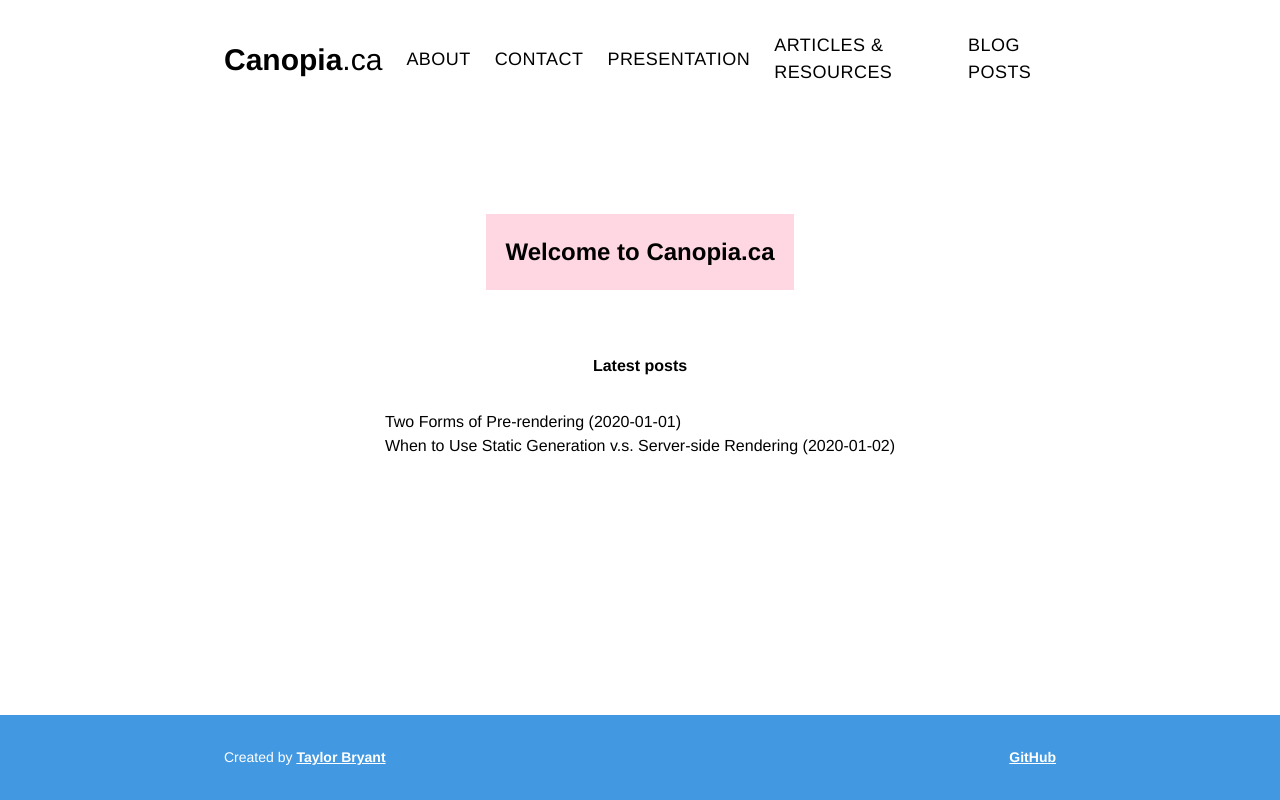
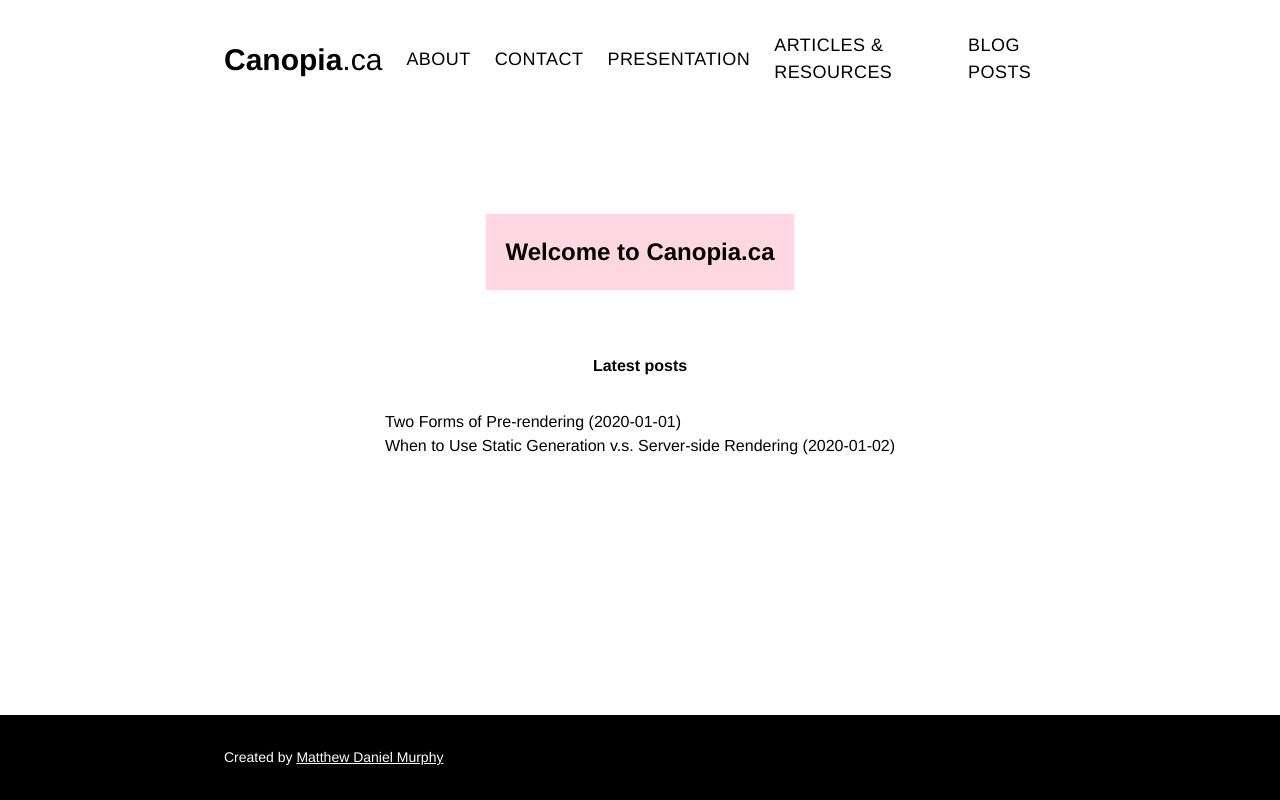
Before and after one commit to mattdanielmurphy/canopia.ca, a Next.js app: page / in a window 1280 px wide. Built offline with nearby package versions, Linux system fonts and the light colour scheme.

Commit message:
update footer component

```diff
--- a/components/footer.js
+++ b/components/footer.js
@@ -1,21 +1,11 @@
 function Footer() {
   return (
-    <footer className="bg-blue-500">
+    <footer className="bg-black">
       <ul className="flex items-center justify-between max-w-4xl p-4 mx-auto text-sm text-white md:p-8">
         <li>
           Created by{" "}
-          <a href="https://bryant.io" target="_blank" className="font-bold">
-            Taylor Bryant
-          </a>
-        </li>
-
-        <li>
-          <a
-            href="https://github.com/oddstronaut/tailwind-next"
-            target="_blank"
-            className="font-bold"
-          >
-            GitHub
+          <a href="https://www.linkedin.com/in/matthew-daniel-m-00b38489/">
+            Matthew Daniel Murphy
           </a>
         </li>
       </ul>
```
